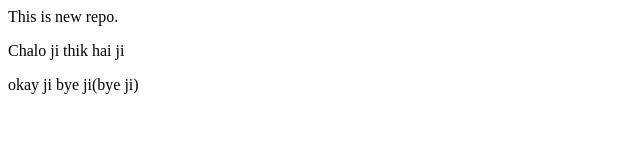
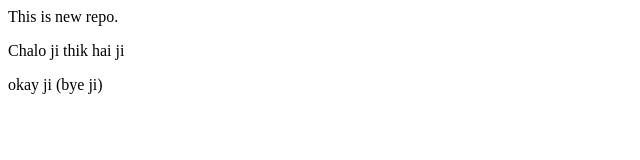
Before and after one commit to jaibhagtani/localrepo, a plain HTML site: page index.html in a window 1280 px wide. Shown: the full height of the page, 0-640 px from the left. Drawn offline with Linux system fonts and the light colour scheme.

```diff
--- a/index.html
+++ b/index.html
@@ -1,3 +1,3 @@
 <p>This is new repo.</p>
 <p>Chalo ji thik hai ji</p>
-<p>okay ji bye ji(bye ji) </p>
+<p>okay ji (bye ji) </p>
```
